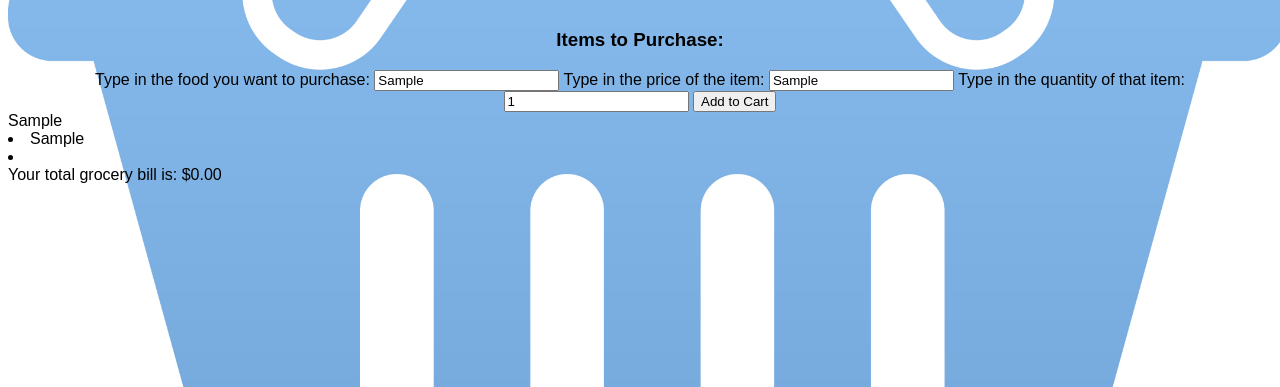
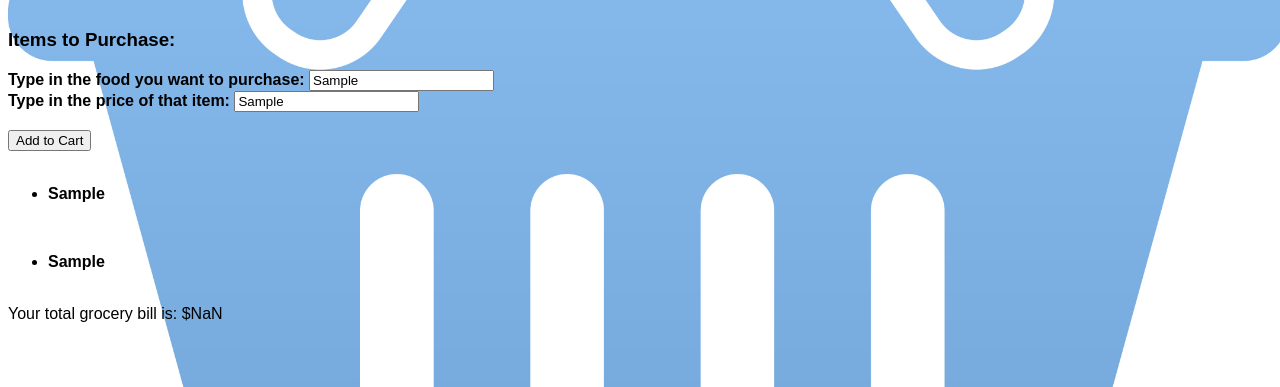
Before and after one commit to ShugKnight24/Shopping_List, a plain HTML site: page index.html in a window 1280 px wide. Both pictures are taken after typing "Sample", "Sample" into the empty fields and a click on the button "Add to Cart". Shown: the part 413-800 px from the top of the page. Drawn offline with Linux system fonts and the light colour scheme.

Commit message:
Fixed functionality. Made the shopping list work as intended. Still need to review to see if it can be condensed.

```diff
--- a/index.html
+++ b/index.html
@@ -33,20 +33,27 @@
             <h3>Items to Purchase:</h3>
               <label class="food" for="text">Type in the food you want to purchase:</label>
               <input id="foodToAdd" type="text" name="food"/>
-              <label class="price" for="number">Type in the price of the item:</label>
+              <br>
+              <label class="price" for="number">Type in the price of that item:</label>
               <input id="priceToAdd" type="text" name="price"/>
-              <label class="quant" for="number">Type in the quantity of that item:</label>
-              <input id="quantToAdd" type="text" value="1" name="numberToAdd"/>
+              <br>
+            <!--  <label class="quant" for="number">Type in the quantity of that item:</label>
+              <input id="quantToAdd" type="text" value="1" name="numberToAdd"/> -->
+              <br>
               <button type="button" onClick="addGroceries(); return false" Name="addToList">Add to Cart</button>
           </fieldset>
         </div>
-        <div id="growingFoodList">
+        <br>
+        <ul id="growingFoodList">
 
-        </div>
-        <div id="growingPriceList">
+        </ul>
+        <br>
+        <ul id="growingPriceList">
 
-        </div>
+        </ul>
+        <br>
         <div id="totalPrice">
+
         </div>
       </div>
   </div>
--- a/scripts.js
+++ b/scripts.js
@@ -24,20 +24,25 @@ var shoppingList = [];
 var total = 0.00
 
 // Make Total display initially
-document.getElementById('totalPrice').innerHTML += ("Your total grocery bill is: $" + total.toFixed(2));
+document.getElementById('totalPrice').innerHTML = ("Your total grocery bill is: $" + total.toFixed(2));
 
 // Target the form to add items, price, and their quantity
 function addGroceries(){
 	var newItem = document.getElementById("foodToAdd").value;
 	var newPrice = document.getElementById("priceToAdd").value;
-  var newQuant = document.getElementById("quantToAdd").value;
+//  var newQuant = document.getElementById("quantToAdd").value;
 
-  document.getElementById("growingFoodList").innerHTML += "<li>" + newItem + "<li>";
-	growingFoodList.innerHTML = newItem;
+// Add <li> to #growingFoodList
+  document.getElementById("growingFoodList").innerHTML += "<li>" + newItem + "</li>";
+  // Was overwriting the former with the latter. Need to figure this out
+	// growingFoodList.innerHTML = newItem;
 
-	document.getElementById("growingPriceList").innerHTML += "<li>" + newPrice + "<li>";
-	growingPriceList.innerHTML = newPrice.toFixed(2);
+// Add <li> to #growingPriceList
+	document.getElementById("growingPriceList").innerHTML += "<li>" + newPrice + "</li>";
+	// Was overwriting the former with the latter. Need to figure this out
+  //growingPriceList.innerHTML = newPrice;
 
+// Continuously update the total everytime a new item is added
 total += Number(newPrice);
     document.getElementById("totalPrice").innerHTML = ("Your total grocery bill is: $" + total.toFixed(2));
 }
--- a/styles.css
+++ b/styles.css
@@ -31,5 +31,12 @@
 }
 
 #shoppingForm {
-  text-align: center;
+  text-align: left;
+  font-weight: bold;
 }
+
+#growingFoodList, #growingPriceList, #total {
+  color: black;
+  font-weight: bold;
+  text-align: left;
+}
```
